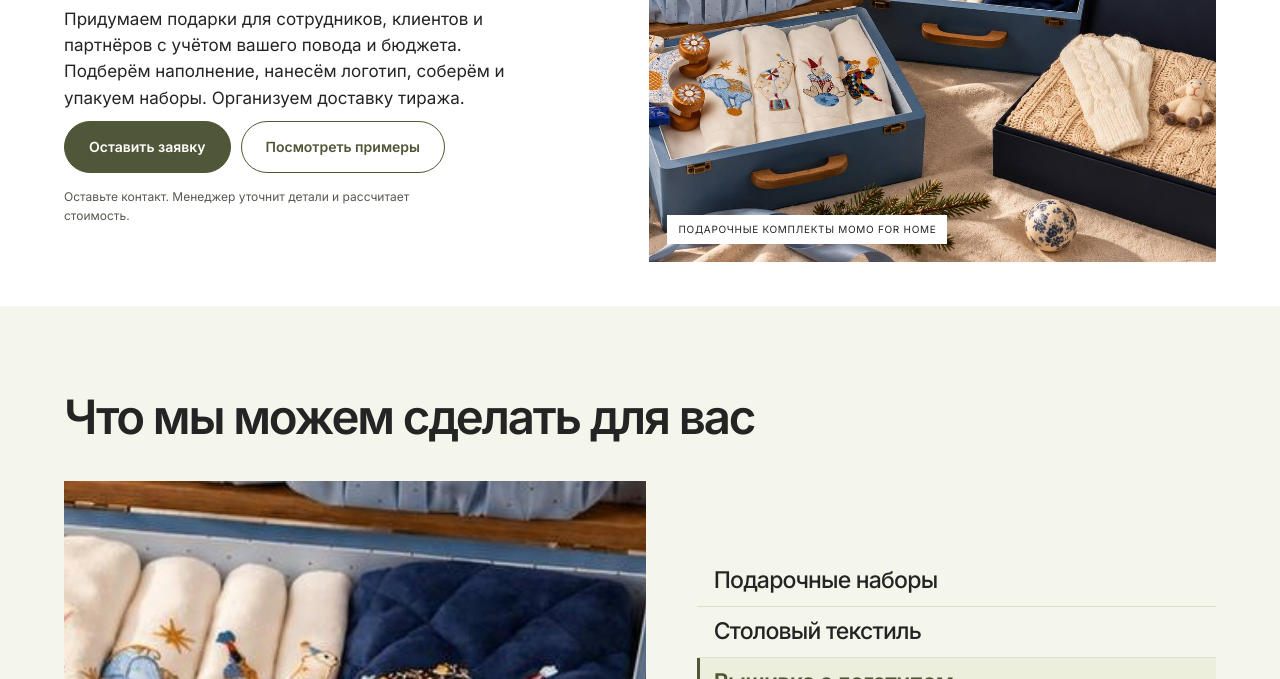
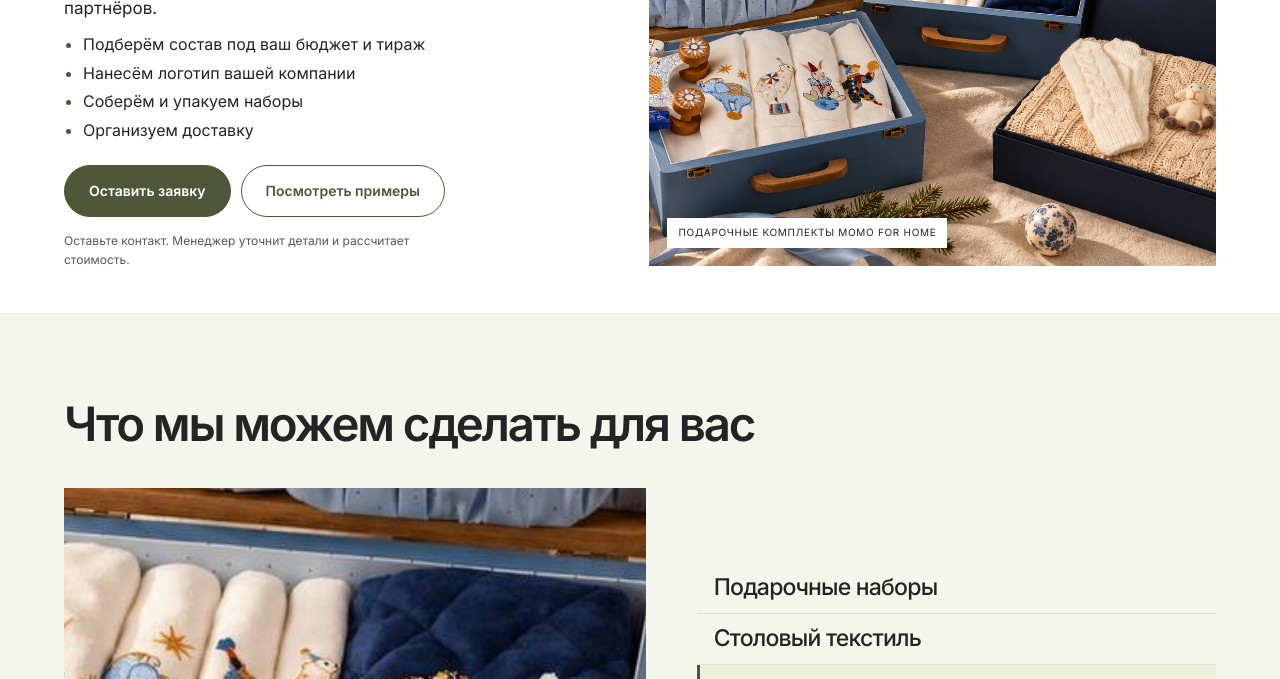
Before and after one commit to MaxProsh/momofahome, a plain HTML site: page index.html in a window 1280 px wide. Shown: the part 421-1100 px from the top of the page. Drawn offline with Linux system fonts and the light colour scheme.

Commit message:
List corporate gift services on first screen

```diff
--- a/index.html
+++ b/index.html
@@ -330,7 +330,13 @@ body:has(.offer-popup[open]) .catalog-widget { display: none; }
 <body>
 <header class="mast"><div class="wrap head"><img class="logo" src="assets/logo.svg" alt="MOMO FOR HOME"><nav><a href="#gifts">Примеры</a><a href="#brand">Брендирование</a><a href="#process">Как заказать</a><a href="#faq">Вопросы</a></nav><a class="button alt" href="#contact">Оставить заявку</a></div></header>
 <main>
-<section class="hero"><div class="wrap hero-grid"><div><p class="eyebrow">Собственное производство в Москве</p><h1>Корпоративные подарки на заказ под ключ</h1><p class="intro">Придумаем подарки для сотрудников, клиентов и партнёров с учётом вашего повода и бюджета. Подберём наполнение, нанесём логотип, соберём и упакуем наборы. Организуем доставку тиража.</p>
+<section class="hero"><div class="wrap hero-grid"><div><p class="eyebrow">Собственное производство в Москве</p><h1>Корпоративные подарки на заказ под ключ</h1><p class="intro">Придумаем подарки для сотрудников, клиентов и партнёров.</p>
+<ul class="hero-benefits">
+  <li>Подберём состав под ваш бюджет и тираж</li>
+  <li>Нанесём логотип вашей компании</li>
+  <li>Соберём и упакуем наборы</li>
+  <li>Организуем доставку</li>
+</ul>
 <div class="actions"><a class="button" href="#contact">Оставить заявку</a><a class="button alt" href="#gifts">Посмотреть примеры</a></div><p class="note">Оставьте контакт. Менеджер уточнит детали и рассчитает стоимость.</p></div><figure><img src="assets/hero.jpg" alt="Открытые коробки с текстильными подарками MOMO"><figcaption>Подарочные комплекты MOMO FOR HOME</figcaption></figure></div></section>
 <section class="directions section" id="brand" aria-labelledby="directions-title">
   <div class="wrap">
```
